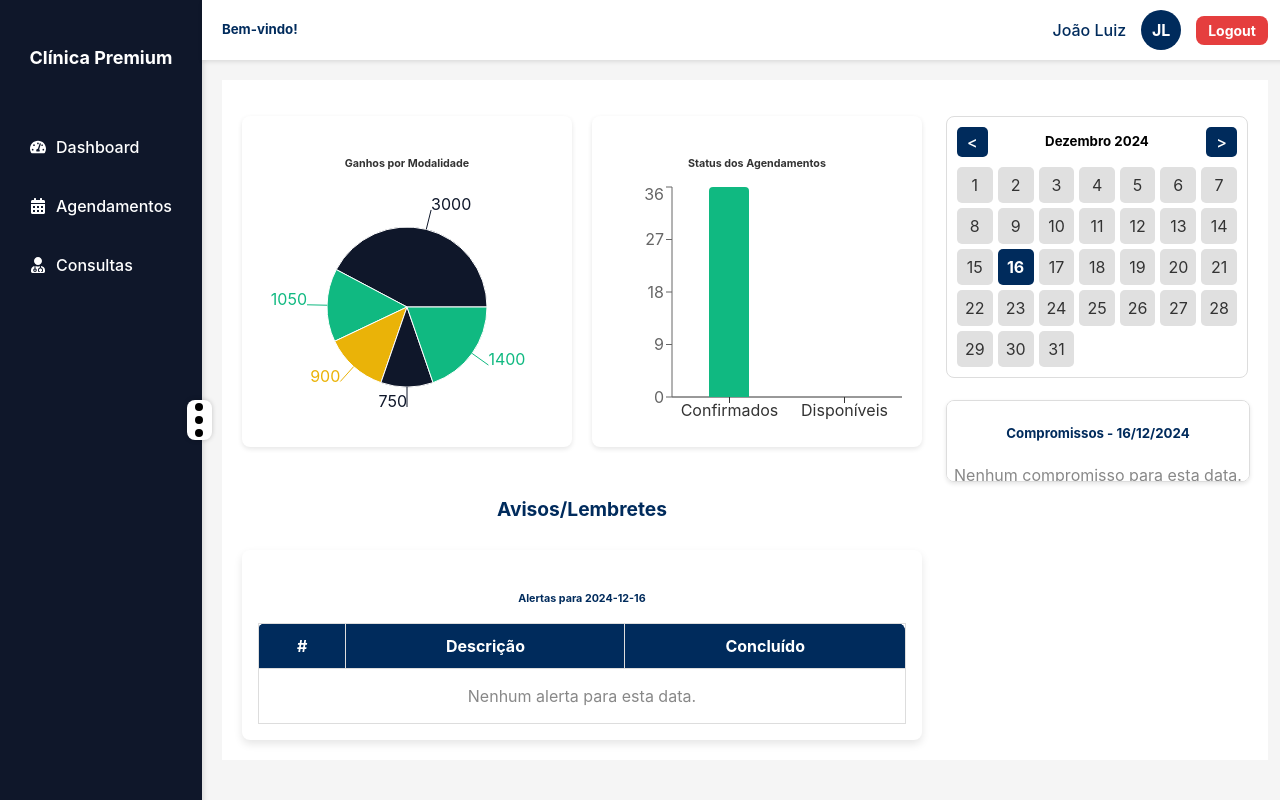
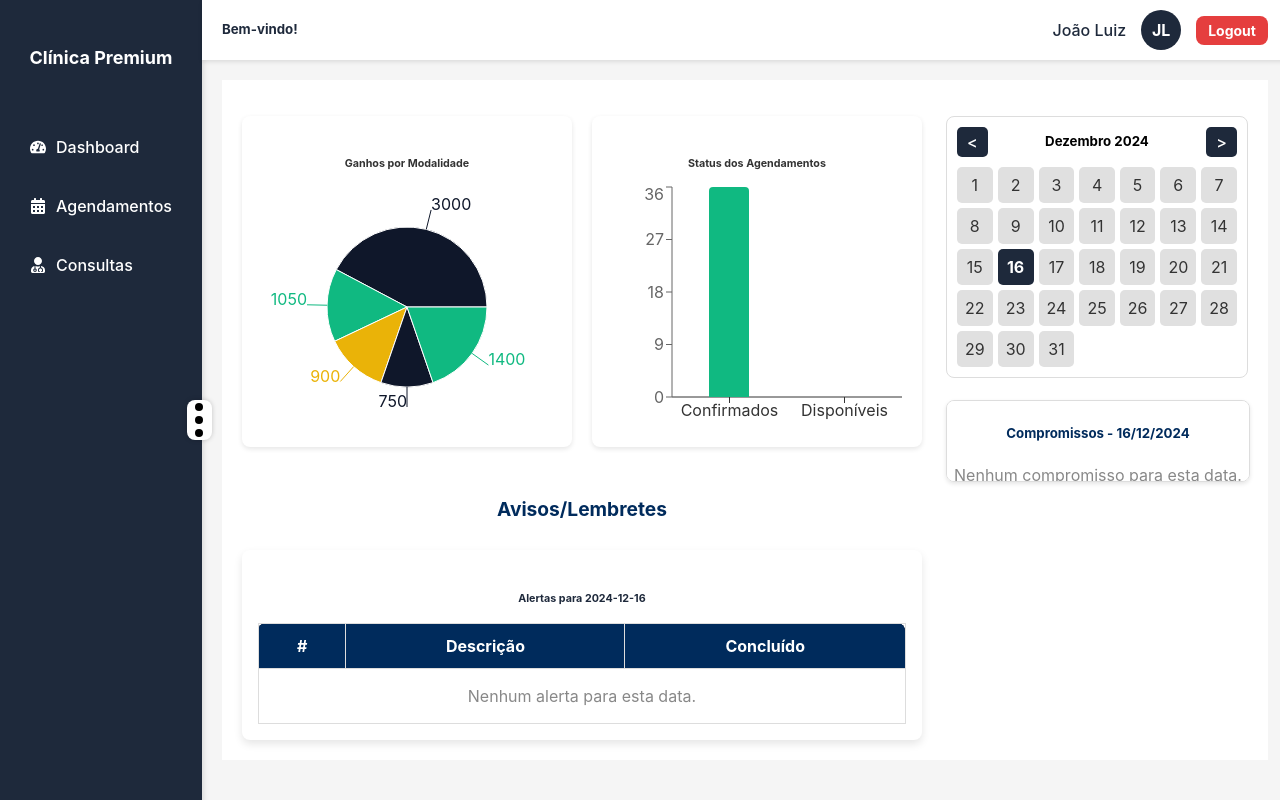
Before and after one commit to joaolrocha/advhealth, a React (Vite) app: page /dashboard in a window 1280 px wide. Built offline with nearby package versions, Linux system fonts and the light colour scheme.

Commit message:
fix: some colors and observation in read me

```diff
--- a/src/components/Sidebar.tsx
+++ b/src/components/Sidebar.tsx
@@ -28,7 +28,7 @@ const Sidebar: React.FC = () => {
       style={{
         width: isCollapsed ? '80px' : '250px',
         height: '100vh',
-        backgroundColor: '#0f172a',
+        backgroundColor: '#1E293B',
         color: '#fff',
         display: 'flex',
         flexDirection: 'column',
--- a/src/components/alertsTable/AlertsTable.tsx
+++ b/src/components/alertsTable/AlertsTable.tsx
@@ -33,14 +33,14 @@ const AlertsTable: React.FC<AlertsTableProps> = ({ selectedDate }) => {
         padding: '1rem',
       }}
     >
-      <h6 style={{ textAlign: 'center', marginBottom: '1rem', color: '#002b5c' }}>
+      <h6 style={{ textAlign: 'center', marginBottom: '1rem', color: '#1E293B' }}>
         {selectedDate ? `Alertas para ${selectedDate}` : 'Selecione uma data'}
       </h6>
 
       <div style={{ maxHeight: '300px', overflowY: 'auto' }}>
         <table style={{ width: '100%', borderCollapse: 'collapse' }}>
-          <thead>
-            <tr style={{ backgroundColor: '#002b5c', color: '#fff' }}>
+          <thead style={{backgroundColor: '#1E293B'}}>
+            <tr style={{ backgroundColor: '#1E293B', color: '#fff' }}>
               <th style={{ padding: '10px', borderRadius: '8px 0 0 0' }}>#</th>
               <th style={{ padding: '10px' }}>Descrição</th>
               <th style={{ padding: '10px', borderRadius: '0 8px 0 0', textAlign: 'center' }}>Concluído</th>
--- a/src/components/calendar/CalendarComponent.tsx
+++ b/src/components/calendar/CalendarComponent.tsx
@@ -67,7 +67,7 @@ const CalendarComponent: React.FC<CalendarComponentProps> = ({ onDateSelect }) =
           onClick={handlePrevMonth}
           style={{
             border: 'none',
-            background: '#002b5c',
+            background: '#1E293B',
             color: '#fff',
             padding: '5px 10px',
             cursor: 'pointer',
@@ -83,7 +83,7 @@ const CalendarComponent: React.FC<CalendarComponentProps> = ({ onDateSelect }) =
           onClick={handleNextMonth}
           style={{
             border: 'none',
-            background: '#002b5c',
+            background: '#1E293B',
             color: '#fff',
             padding: '5px 10px',
             cursor: 'pointer',
@@ -105,7 +105,7 @@ const CalendarComponent: React.FC<CalendarComponentProps> = ({ onDateSelect }) =
               style={{
                 border: 'none',
                 borderRadius: '5px',
-                backgroundColor: selectedDate === day.toString() ? '#002b5c' : '#e0e0e0',
+                backgroundColor: selectedDate === day.toString() ? '#1E293B' : '#e0e0e0',
                 color: selectedDate === day.toString() ? '#fff' : '#333',
                 padding: '8px',
                 cursor: 'pointer',
--- a/src/components/header/Header.tsx
+++ b/src/components/header/Header.tsx
@@ -30,14 +30,14 @@ const Header: React.FC = () => {
     >
       {/* Título */}
       <div>
-        <h5 style={{ margin: 0, fontWeight: 'bold', color: '#002b5c' }}>
+        <h5 style={{ margin: 0, fontWeight: 'bold', color: '#1E293B' }}>
           Bem-vindo!
         </h5>
       </div>
 
       {/* Informações do Usuário */}
       <div style={{ display: 'flex', alignItems: 'center', gap: '15px' }}>
-        <span style={{ fontWeight: '500', color: '#002b5c' }}>
+        <span style={{ fontWeight: '500', color: '#1E293B' }}>
           {user.name}
         </span>
 
@@ -47,7 +47,7 @@ const Header: React.FC = () => {
             width: '40px',
             height: '40px',
             borderRadius: '50%',
-            backgroundColor: '#002b5c',
+            backgroundColor: '#1E293B',
             display: 'flex',
             justifyContent: 'center',
             alignItems: 'center',
--- a/src/pages/Login/Login.tsx
+++ b/src/pages/Login/Login.tsx
@@ -7,7 +7,6 @@ const Login: React.FC = () => {
   const navigate = useNavigate();
 
   const handleLogin = () => {
-    alert('Error signing in'); // Placeholder de erro
     navigate('/dashboard'); // Redireciona para a Dashboard
   };
 
```
Also changed, not shown: 1 other file (tests, documents, lock files or other folders).
